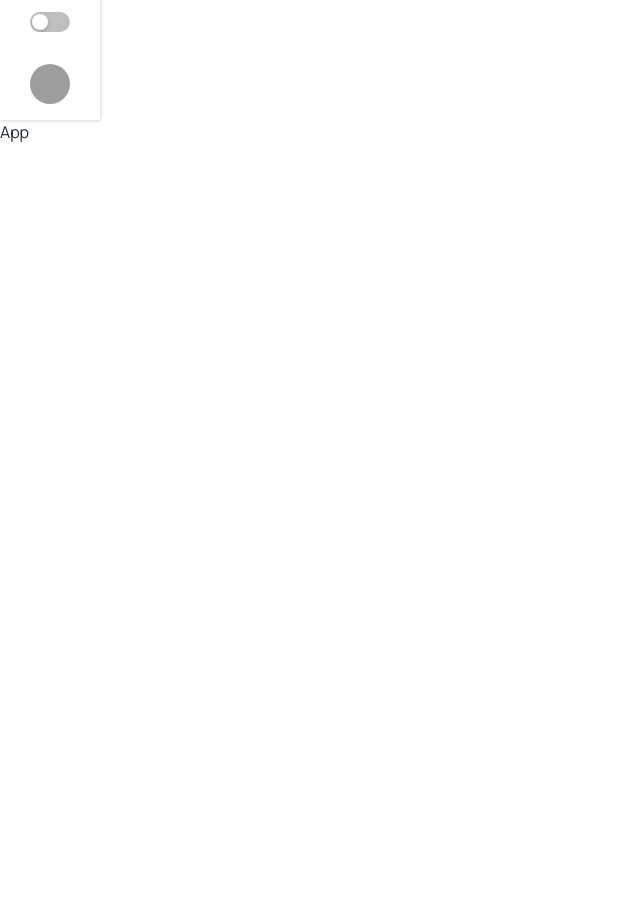
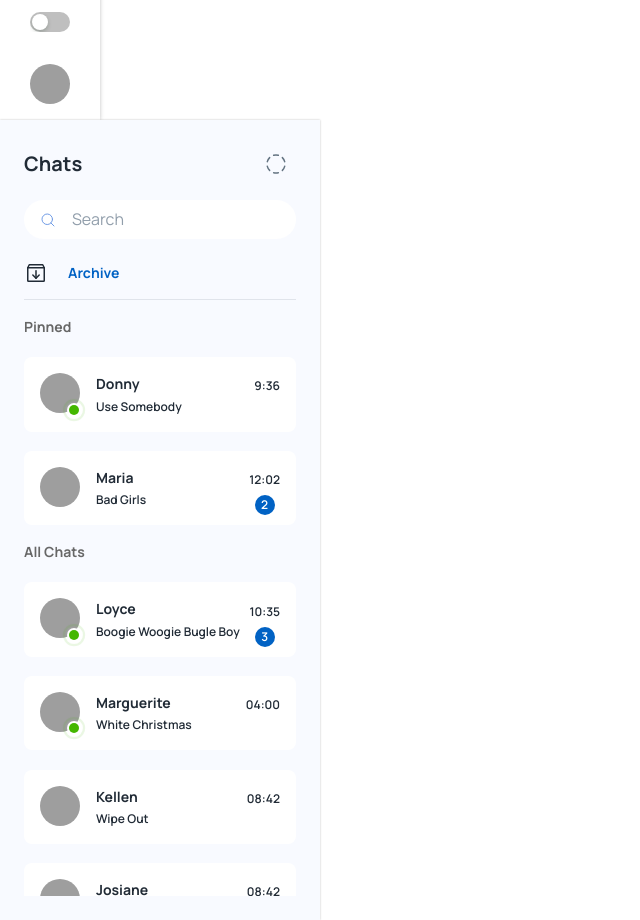
Before and after one commit to ShivamMishra828/Wassup_Chat_App, a React (Create React App) app in the folder client/: page /app in a window 1280 px wide. Shown: the part 680-1600 px from the top of the page, without its empty margins (0-640 px from the left). Before the commit the page ends 824 px from the top, so only its background shows below. Built offline with nearby package versions, Linux system fonts and the light colour scheme; grey boxes are pictures that could not be loaded.

Commit message:
Added Chats Component

```diff
--- /dev/null
+++ b/client/src/pages/dashboard/Chats.js
@@ -0,0 +1,221 @@
+import React from "react";
+import {
+  Avatar,
+  Badge,
+  Box,
+  Button,
+  Divider,
+  IconButton,
+  InputBase,
+  Stack,
+  Typography,
+} from "@mui/material";
+import { ArchiveBox, CircleDashed, MagnifyingGlass } from "phosphor-react";
+import { alpha, styled, useTheme } from "@mui/material/styles";
+import { faker } from "@faker-js/faker";
+import { ChatList } from "../../data";
+import { SimpleBarStyle } from "../../components/Scrollbar";
+
+const ChatElement = ({ id, name, image, msg, time, unread, online }) => {
+  const theme = useTheme();
+  return (
+    <Box
+      p={2}
+      sx={{
+        width: "100%",
+        borderRadius: 1,
+        backgroundColor:
+          theme.palette.mode === "light"
+            ? "#fff"
+            : theme.palette.background.default,
+      }}
+    >
+      <Stack
+        direction={"row"}
+        alignItems={"center"}
+        justifyContent={"space-between"}
+      >
+        <Stack direction={"row"} spacing={2}>
+          {online ? (
+            <StyledBadge
+              overlap="circular"
+              anchorOrigin={{ vertical: "bottom", horizontal: "right" }}
+              variant="dot"
+            >
+              <Avatar src={faker.image.avatar()} />
+            </StyledBadge>
+          ) : (
+            <Avatar src={faker.image.avatar()} />
+          )}
+          <Stack spacing={0.3}>
+            <Typography variant="subtitle2">{name}</Typography>
+            <Typography variant="caption">{msg}</Typography>
+          </Stack>
+        </Stack>
+        <Stack spacing={2} alignItems={"center"}>
+          <Typography
+            variant="caption"
+            sx={{
+              fontWeight: 600,
+            }}
+          >
+            {time}
+          </Typography>
+          <Badge color="primary" badgeContent={unread}></Badge>
+        </Stack>
+      </Stack>
+    </Box>
+  );
+};
+
+const StyledBadge = styled(Badge)(({ theme }) => ({
+  "& .MuiBadge-badge": {
+    backgroundColor: "#44b700",
+    color: "#44b700",
+    boxShadow: `0 0 0 2px ${theme.palette.background.paper}`,
+    "&::after": {
+      position: "absolute",
+      top: 0,
+      left: 0,
+      width: "100%",
+      height: "100%",
+      borderRadius: "50%",
+      animation: "ripple 1.2s infinite ease-in-out",
+      border: "1px solid currentColor",
+      content: '""',
+    },
+  },
+  "@keyframes ripple": {
+    "0%": {
+      transform: "scale(.8)",
+      opacity: 1,
+    },
+    "100%": {
+      transform: "scale(2.4)",
+      opacity: 0,
+    },
+  },
+}));
+
+const Search = styled("div")(({ theme }) => ({
+  position: "relative",
+  borderRadius: 20,
+  backgroundColor: alpha(theme.palette.background.default, 1),
+  marginRight: theme.spacing(2),
+  marginLeft: 0,
+  width: "100%",
+}));
+
+const SearchIconWrapper = styled("div")(({ theme }) => ({
+  padding: theme.spacing(0, 2),
+  height: "100%",
+  position: "absolute",
+  pointerEvents: "none",
+  display: "flex",
+  alignItems: "center",
+  justifyContent: "center",
+}));
+
+const SearchInputBase = styled(InputBase)(({ theme }) => ({
+  color: "inherit",
+  "& .MuiInputBase-input": {
+    padding: theme.spacing(1, 1, 1, 0),
+    // vertical padding + font size from searchIcon
+    paddingLeft: `calc(1em + ${theme.spacing(4)})`,
+    width: "100%",
+  },
+}));
+
+const Chats = () => {
+  const theme = useTheme();
+  return (
+    <>
+      <Box
+        sx={{
+          position: "relative",
+          width: 320,
+          backgroundColor:
+            theme.palette.mode === "light"
+              ? "#f8faff"
+              : theme.palette.background.paper,
+          boxShadow: "0 0 2px rgba(0, 0, 0, 0.25)",
+        }}
+      >
+        <Stack
+          p={3}
+          spacing={2}
+          sx={{
+            height: "100vh",
+          }}
+        >
+          <Stack
+            direction={"row"}
+            alignItems={"center"}
+            justifyContent={"space-between"}
+          >
+            <Typography variant="h5">Chats</Typography>
+            <IconButton>
+              <CircleDashed />
+            </IconButton>
+          </Stack>
+          <Stack sx={{ width: "100%" }}>
+            <Search>
+              <SearchIconWrapper>
+                <MagnifyingGlass color="#709ce6" />
+              </SearchIconWrapper>
+              <SearchInputBase placeholder="Search" />
+            </Search>
+          </Stack>
+          <Stack spacing={1}>
+            <Stack direction={"row"} alignItems={"center"} spacing={1.5}>
+              <ArchiveBox size={24} />
+              <Button>Archive</Button>
+            </Stack>
+            <Divider />
+          </Stack>
+          <Stack
+            direction={"column"}
+            spacing={2}
+            sx={{
+              flexGrow: 1,
+              overflow: "auto",
+              height: "100%",
+            }}
+          >
+            <SimpleBarStyle timeout={500} clickOnTrack="false">
+              <Stack spacing={2.4}>
+                <Typography
+                  variant="subtitle2"
+                  sx={{
+                    color: theme.palette.mode === "light" ? "#676767" : "#fff",
+                  }}
+                >
+                  Pinned
+                </Typography>
+                {ChatList.filter((item) => item.pinned).map((item) => (
+                  <ChatElement key={item.id} {...item} />
+                ))}
+              </Stack>
+              <Stack spacing={2.4}>
+                <Typography
+                  variant="subtitle2"
+                  paddingTop={2}
+                  sx={{
+                    color: theme.palette.mode === "light" ? "#676767" : "#fff",
+                  }}
+                >
+                  All Chats
+                </Typography>
+                {ChatList.filter((item) => !item.pinned).map((item) => (
+                  <ChatElement key={item.id} {...item} />
+                ))}
+              </Stack>
+            </SimpleBarStyle>
+          </Stack>
+        </Stack>
+      </Box>
+    </>
+  );
+};
+
+export default Chats;
--- a/client/src/pages/dashboard/GeneralApp.js
+++ b/client/src/pages/dashboard/GeneralApp.js
@@ -1,10 +1,10 @@
 import React from "react";
+import Chats from "./Chats";
 
 const GeneralApp = () => {
-
   return (
     <>
-      App
+      <Chats />
     </>
   );
 };
```
